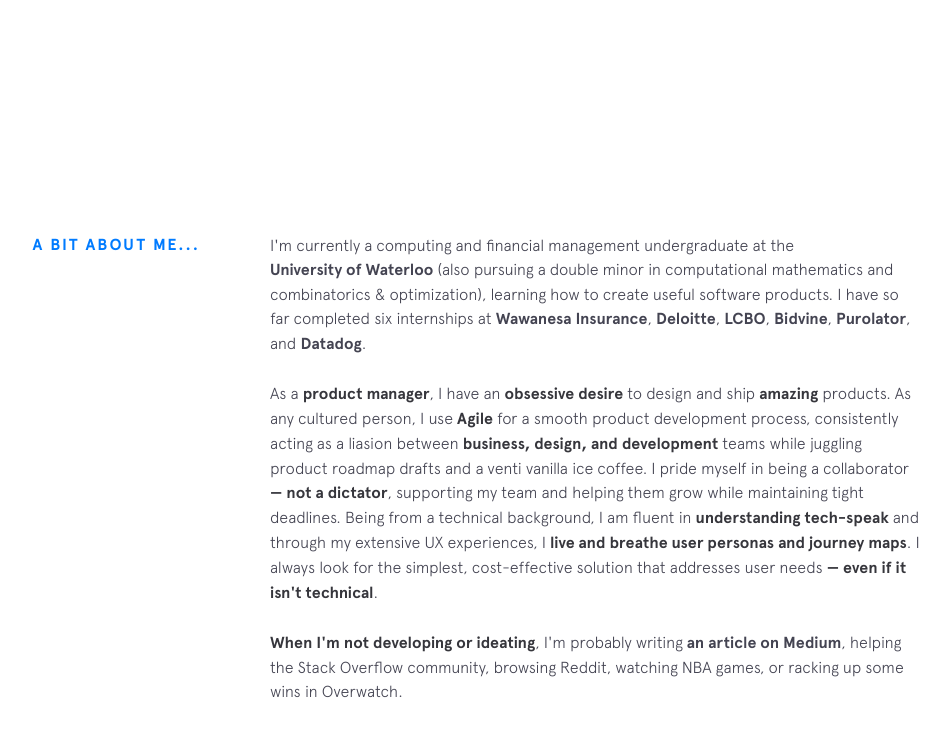
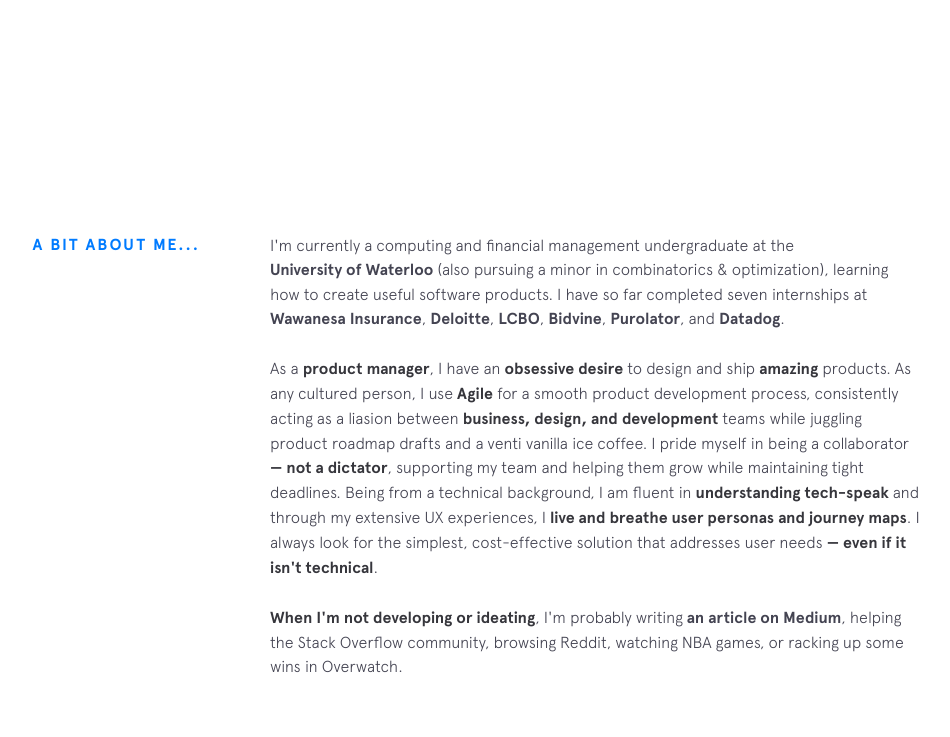
Before and after one commit to PronoyC/pronoyc.github.io, a Jekyll site: the page built from index.html, in a window 1280 px wide and 900 px high, scrolled down 767 px. Shown: the top 737 px of the window, without its empty margins (180-1130 px from the left). Built offline with Jekyll 4.4.1, drawn with Linux system fonts in a browser that asks for light colours; nearby versions of some CDN libraries.

Commit message:
Update background.html

```diff
--- a/_includes/background.html
+++ b/_includes/background.html
@@ -4,8 +4,8 @@
     <p>
       I'm currently a computing and financial management undergraduate at the
       <a class="underline-link" href="https://uwaterloo.ca/" target="_blank" rel="noopener">University of Waterloo</a>
-      (also pursuing a double minor in computational mathematics and combinatorics & optimization), learning how to create useful software
-      products. I have so far completed six internships at <a class="underline-link" href="https://www.wawanesa.com/canada/" target="_blank" rel="noopener">
+      (also pursuing a minor in combinatorics & optimization), learning how to create useful software
+      products. I have so far completed seven internships at <a class="underline-link" href="https://www.wawanesa.com/canada/" target="_blank" rel="noopener">
       Wawanesa Insurance</a>, <a class="underline-link" href="https://www2.deloitte.com/ca/en.html" target="_blank" rel="noopener">Deloitte</a>,
       <a class="underline-link" href="https://www.lcbonext.com" target="_blank" rel="noopener">LCBO</a>,
       <a class="underline-link" href="https://www.bidvine.com" target="_blank" rel="noopener">Bidvine</a>,
```
